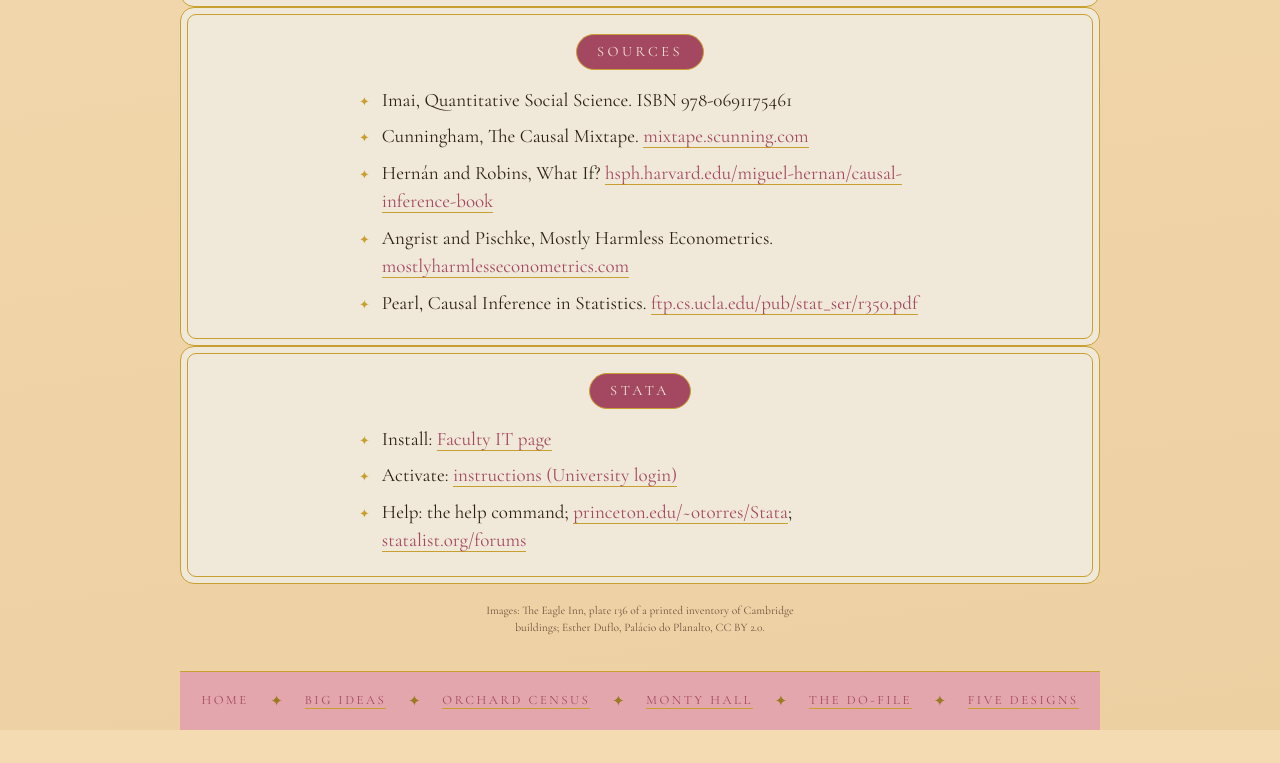
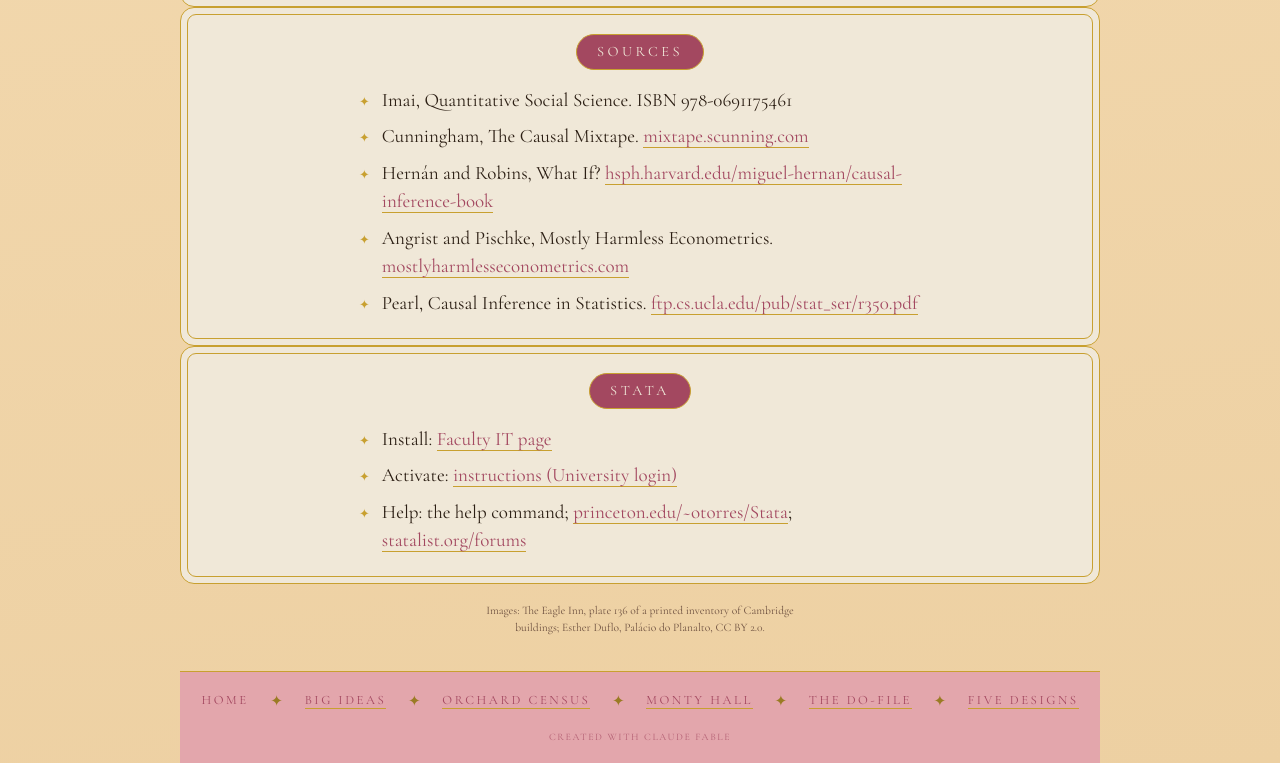
Before and after one commit to jerchenn/drds, a plain HTML site: page index.html in a window 1280 px wide. Shown: the part 2642-3405 px from the top of the page. Before the commit the page ends 3372 px from the top, so only its background shows below. Drawn offline with nearby package versions, Linux system fonts and the light colour scheme.

Commit message:
Credit line; wording; option spacing
Co-Authored-By: Claude Fable 5.1 <noreply@anthropic.com>

```diff
--- a/index.html
+++ b/index.html
@@ -90,6 +90,7 @@ footer a{color:var(--rose);text-decoration:none;border-bottom:1px solid var(--tr
 /* slide spacing: each block fills the window; arrow keys move between blocks */
 .wrap>header.frame,.wrap>section.frame{scroll-margin-top:16px}
 .counter{position:fixed;right:16px;bottom:16px;z-index:9;font-family:var(--mono);font-size:11px;letter-spacing:.2em;padding:6px 12px;border:1px solid var(--trim);border-radius:999px;background:var(--label-bg);color:var(--rose)}
+footer .made{flex-basis:100%;text-align:center;font-size:.62rem;letter-spacing:.16em;opacity:.75;margin-top:4px}
 </style>
 
 <div class="wrap">
@@ -163,7 +164,7 @@ footer a{color:var(--rose);text-decoration:none;border-bottom:1px solid var(--tr
 
 <p class="credits">Images: The Eagle Inn, plate 136 of a printed inventory of Cambridge buildings; Esther Duflo, Palácio do Planalto, CC BY 2.0.</p>
 
-<footer><span>Home</span><span class="orn">✦</span><span><a href="https://jerchenn.github.io/ideas/">Big Ideas</a></span><span class="orn">✦</span><span><a href="https://jerchenn.github.io/orchard/">Orchard Census</a></span><span class="orn">✦</span><span><a href="https://jerchenn.github.io/monty-hall/">Monty Hall</a></span><span class="orn">✦</span><span><a href="https://jerchenn.github.io/stata/">The Do-File</a></span><span class="orn">✦</span><span><a href="https://jerchenn.github.io/designs/">Five Designs</a></span></footer>
+<footer><span>Home</span><span class="orn">✦</span><span><a href="https://jerchenn.github.io/ideas/">Big Ideas</a></span><span class="orn">✦</span><span><a href="https://jerchenn.github.io/orchard/">Orchard Census</a></span><span class="orn">✦</span><span><a href="https://jerchenn.github.io/monty-hall/">Monty Hall</a></span><span class="orn">✦</span><span><a href="https://jerchenn.github.io/stata/">The Do-File</a></span><span class="orn">✦</span><span><a href="https://jerchenn.github.io/designs/">Five Designs</a></span><span class="made">Created with Claude Fable</span></footer>
 </div>
 
 <script src="https://cdnjs.cloudflare.com/ajax/libs/qrcodejs/1.0.0/qrcode.min.js"></script>
```
